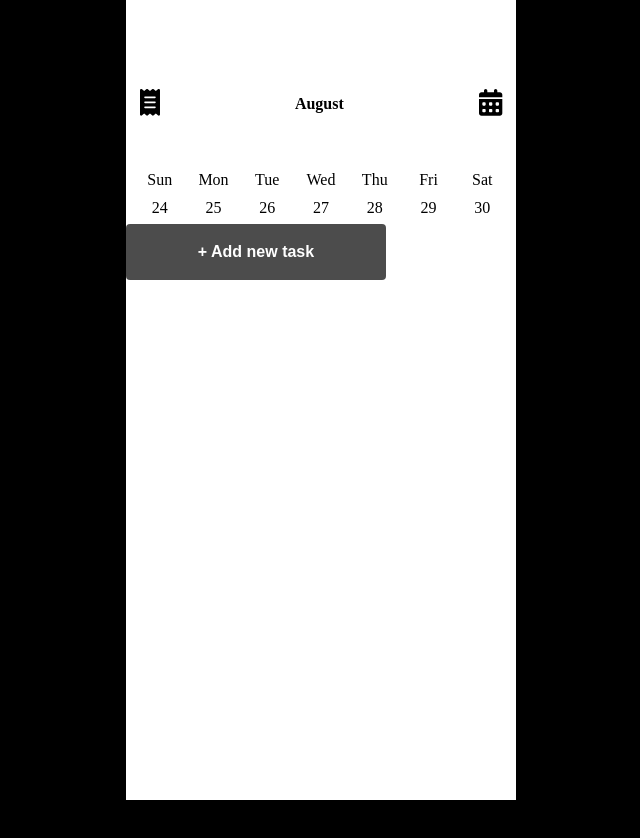
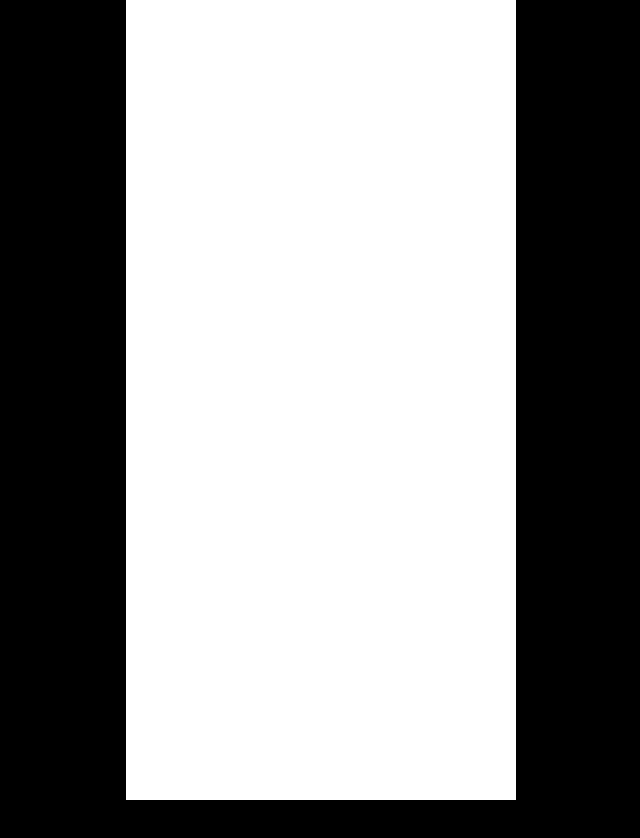
Before and after one commit to EasyAndBeauty/DailyReceipt-FE-WEB, a React (Create React App) app: page / in a window 1280 px wide. Shown: the top 838 px of the page, without its empty margins (319-959 px from the left). Built offline with nearby package versions, Linux system fonts and the light colour scheme.

Commit message:
docs : JSDoc 작성완료

```diff
--- a/src/components/atoms/SquareBtn/index.jsx
+++ b/src/components/atoms/SquareBtn/index.jsx
@@ -3,10 +3,15 @@ import * as S from "./style";
 /**
  * SquareBtn component
  *
- * 네모난 버튼 양식입니다.
+ * 네모난 버튼 양식입니다. children에 버튼의 텍스트를 넣어줍니다.
+ * onClick 이벤트를 받아서 실행합니다.
  *
+ * @param {function} onClick - 버튼을 클릭했을 때 실행되는 이벤트
+ * @param {React.Component} children - 버튼의 텍스트
+ *
+ * @returns {React.Component} 네모난 버튼 컴포넌트
  */
 
-export function SquareBtn({ children }) {
-  return <S.BtnContainer>{children}</S.BtnContainer>;
+export function SquareBtn({ onClick, children }) {
+  return <S.BtnContainer onClick={onClick}>{children}</S.BtnContainer>;
 }
--- a/src/components/index.js
+++ b/src/components/index.js
@@ -7,6 +7,7 @@ export { TempComponent } from "./TempComponent";
 export { HeaderText } from "./atoms/HeaderText";
 export { DayOfWeek } from "./atoms/DayOfWeek";
 export { SquareBtn } from "./atoms/SquareBtn";
+export { Portal } from "./atoms/Portal";
 // molecules
 export { Week } from "./molecules/Week";
 export { TodoHeader } from "./molecules/TodoHeader";
--- a/src/components/pages/TodoPage/index.jsx
+++ b/src/components/pages/TodoPage/index.jsx
@@ -1,12 +1,6 @@
-import { TodoHeader, Week, SquareBtn } from "components"; // 절대 경로를 설정했기때문에 폴더 이름만 넣어줘도 된다 (현재 경로의 의미 : src 밑에 components에서 파일을 가져온다는 뜻)
+import {} from "components"; // 절대 경로를 설정했기때문에 폴더 이름만 넣어줘도 된다 (현재 경로의 의미 : src 밑에 components에서 파일을 가져온다는 뜻)
 import * as S from "./style";
 
 export function TodoPage() {
-  return (
-    <S.Container>
-      <TodoHeader />
-      <Week />
-      <SquareBtn>+ Add new task</SquareBtn>
-    </S.Container>
-  );
+  return <S.Container></S.Container>;
 }
```
Also changed, not shown: src/components/atoms/Portal/index.jsx (renamed from src/components/Portal/index.jsx).
